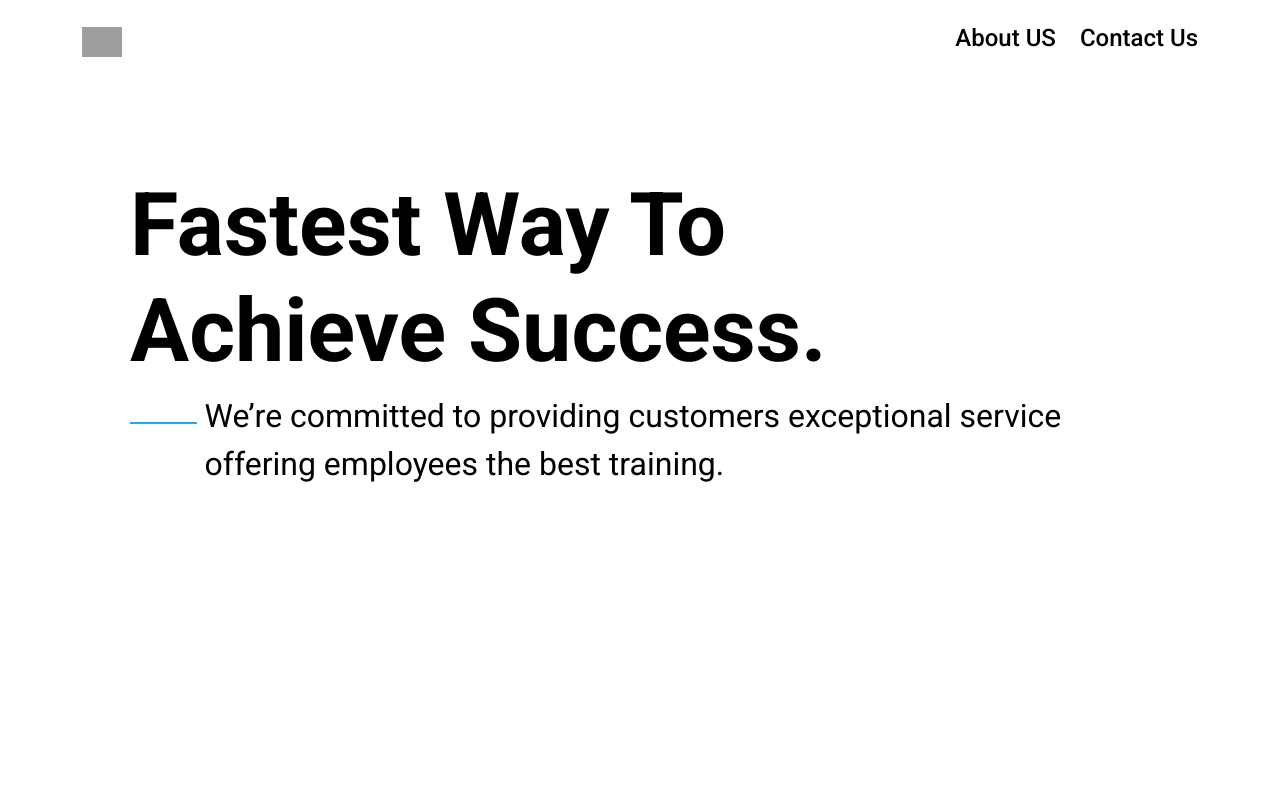
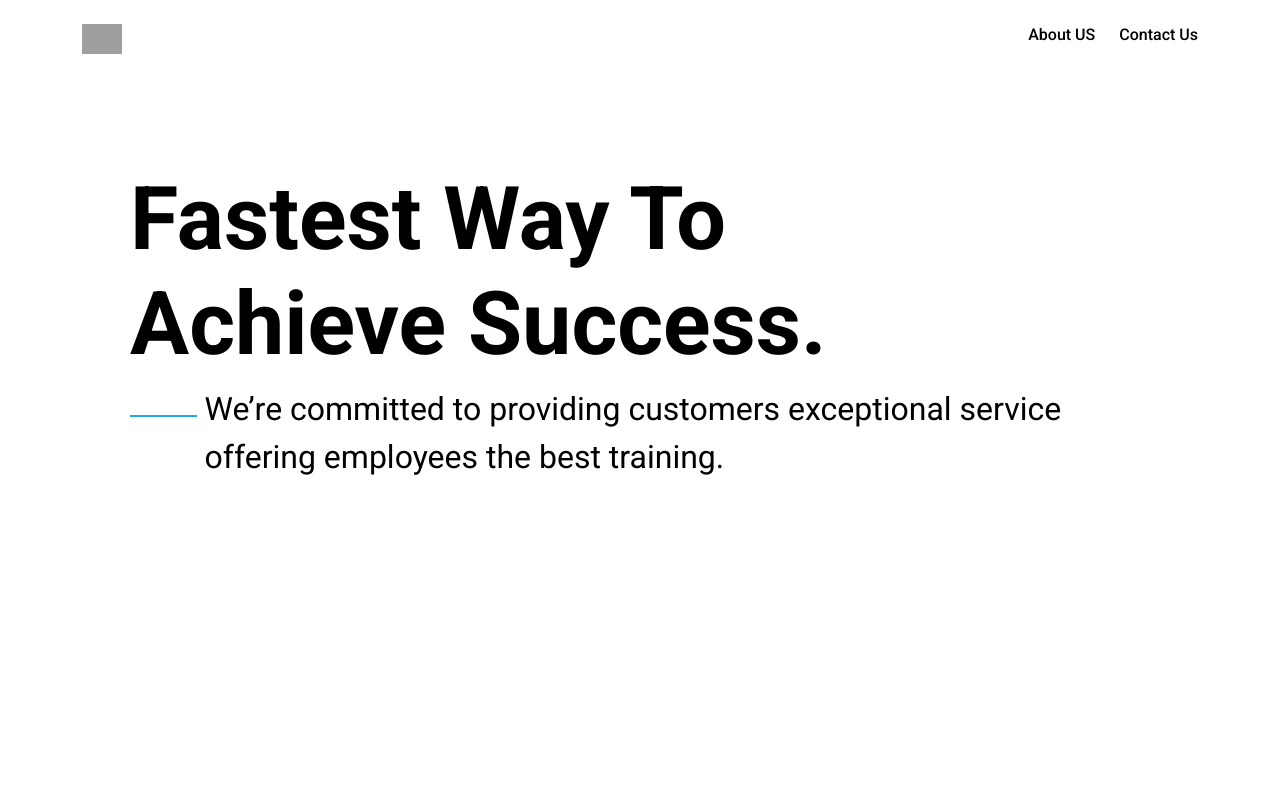
Before and after one commit to hasibdurjoy/studio, a React (Create React App) app: page / in a window 1280 px wide. Shown: the top 800 px of the page. Built offline with nearby package versions, Linux system fonts and the light colour scheme; grey boxes are pictures that could not be loaded.

Commit message:
Size updated

```diff
--- a/src/Component/Banner.jsx
+++ b/src/Component/Banner.jsx
@@ -20,16 +20,20 @@ const Banner = () => {
           />
           <div className="d-flex align-items-center gap-4">
             <a
-              style={{ textDecoration: "none", color: "black" }}
+              target="_blank"
+              style={{
+                textDecoration: "none",
+                color: "black",
+              }}
               href="#about-us"
             >
-              <h4>About US</h4>
+              <h6>About US</h6>
             </a>
             <a
               style={{ textDecoration: "none", color: "black" }}
               href="#contact-us"
             >
-              <h4>Contact Us</h4>{" "}
+              <h6>Contact Us</h6>{" "}
             </a>
           </div>
         </div>
```
